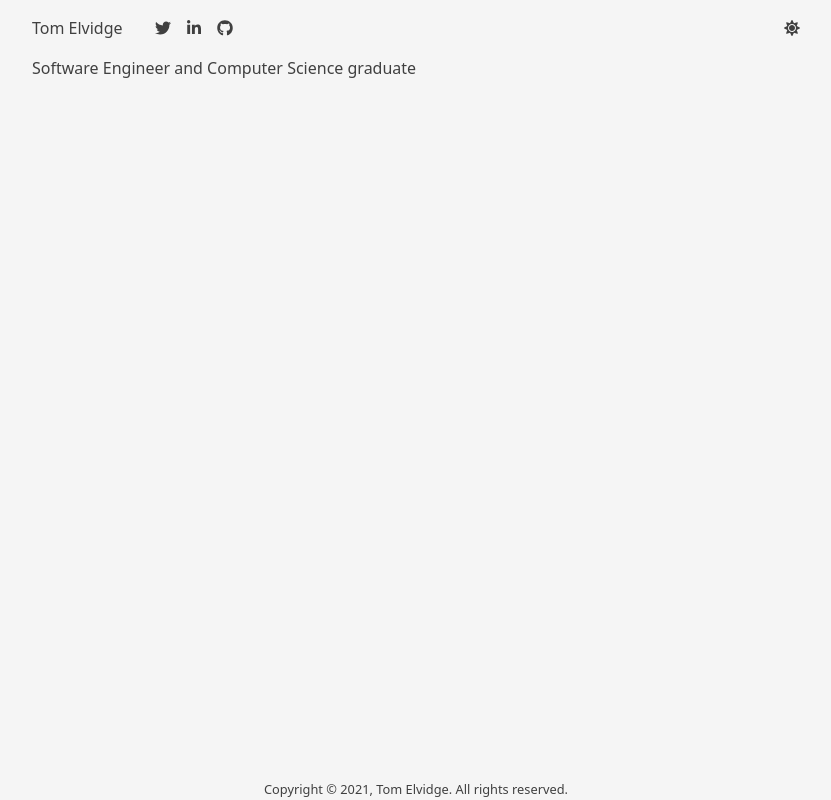
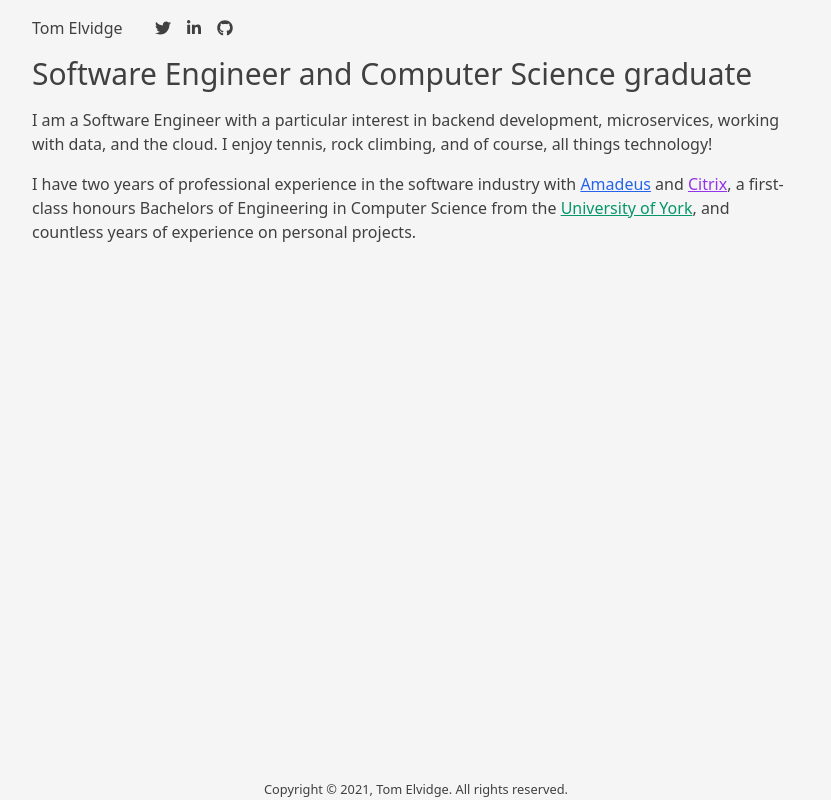
Before and after one commit to tom-elvidge/personalsite, a Gatsby site: page / in a window 1280 px wide. Shown: the whole page, without its empty margins (224-1055 px from the left). Built offline with nearby package versions, Linux system fonts and the light colour scheme; Gatsby itself is replaced by a stand-in of ours.

Commit message:
Added index content

```diff
--- a/src/components/header.js
+++ b/src/components/header.js
@@ -14,9 +14,9 @@ const Header = ({ title }) => (
         <Link to="https://www.linkedin.com/in/tomelvidge/"><FontAwesomeIcon icon={faLinkedinIn} /></Link>
         <Link to="https://github.com/tom-elvidge"><FontAwesomeIcon icon={faGithub} /></Link>
       </div>
-      <div class="flex flex-col items-end w-full">
-      <FontAwesomeIcon icon={faSun} />
-      </div>
+      {/* <div class="flex flex-col items-end w-full">
+        <FontAwesomeIcon icon={faSun} />
+      </div> */}
     </div>
   </header>
 )
--- a/src/pages/index.js
+++ b/src/pages/index.js
@@ -4,7 +4,11 @@ import Root from "../components/root"
 const IndexPage = () => {
   return (
     <Root>
-      <h1>Software Engineer and Computer Science graduate</h1>
+      <div class="flex flex-col space-y-4">
+        <h1 class="text-3xl">Software Engineer and Computer Science graduate</h1>
+        <p>I am a Software Engineer with a particular interest in backend development, microservices, working with data, and the cloud. I enjoy tennis, rock climbing, and of course, all things technology! </p>
+        <p>I have two years of professional experience in the software industry with <span class="underline text-blue-600">Amadeus</span> and <span class="underline text-purple-600">Citrix</span>, a first-class honours Bachelors of Engineering in Computer Science from the <span class="underline text-emerald-600">University of York</span>, and countless years of experience on personal projects.</p>
+      </div>
     </Root>
   )
 }
```
